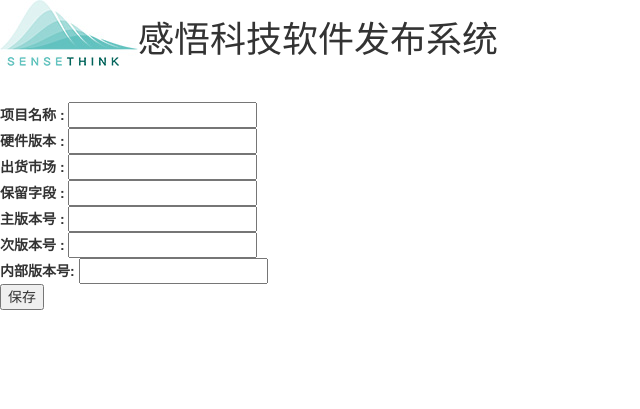
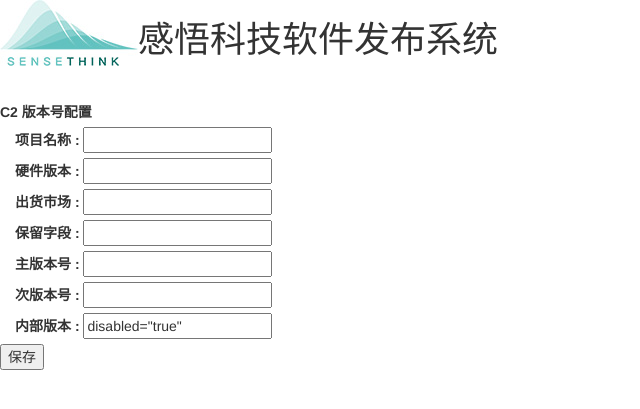
Before and after one commit to wuyou1102/BSP, a Django app: page /VersionConfig/ in a window 1280 px wide. Shown: the top 409 px of the page, without its empty margins (0-640 px from the left). Run offline with Django 3.2, Linux system fonts and the light colour scheme; some libraries are stand-ins or nearby versions.

Commit message:
Update C2/CommonRequest/templates/BuildNumberConfig.html
add

```diff
--- a/C2/CommonRequest/templates/BuildNumberConfig.html
+++ b/C2/CommonRequest/templates/BuildNumberConfig.html
@@ -3,6 +3,13 @@
 <script>
 </script>
 <style>
+    .config_row{
+        margin: 5px 15px 5px 15px;
+    }
+    .config_button{
+
+    }
+
 </style>
 <head>
     <meta charset="UTF-8">
@@ -18,36 +25,40 @@
 </div>
 <div class="config_body">
     <form id='C2'>
-        <div>
+        <div class="config_title">
+            <b> C2 版本号配置</b>
+        </div>
+        <div class="config_row">
             <b> 项目名称 : </b>
             <input type="text" name="project" value={{ C2.Project }}>
         </div>
-        <div>
+        <div class="config_row">
             <b> 硬件版本 : </b>
             <input type="text" name="project" value={{ C2.HW }}>
         </div>
-        <div>
+        <div class="config_row">
             <b> 出货市场 : </b>
             <input type="text" name="project" value={{ C2.Market }}>
         </div>
-        <div>
+        <div class="config_row">
             <b> 保留字段 : </b>
             <input type="text" name="project" value={{ C2.Reserved }}>
         </div>
-        <div>
+        <div class="config_row">
             <b> 主版本号 : </b>
             <input type="text" name="project" value={{ C2.Edition }}>
         </div>
-        <div>
+        <div class="config_row">
             <b> 次版本号 : </b>
             <input type="text" name="project" value={{ C2.Release }}>
         </div>
+        <div class="config_row">
+            <b> 内部版本 : </b>
+            <input type="text" name="project" value={{ C2.Internal }} disabled="true">
+        </div>
         <div>
-            <b>内部版本号: </b>
-            <input type="text" name="project" value={{ C2.Internal }}>
+            <input class="config_button" type="submit" value="保存">
         </div>
-
-        <input type="submit" value="保存">
     </form>
 </div>
 </body>
```
